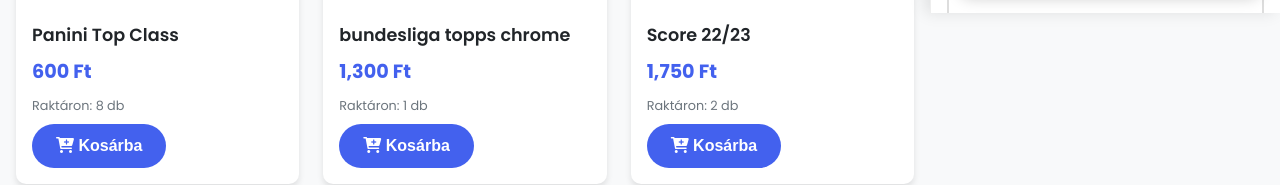
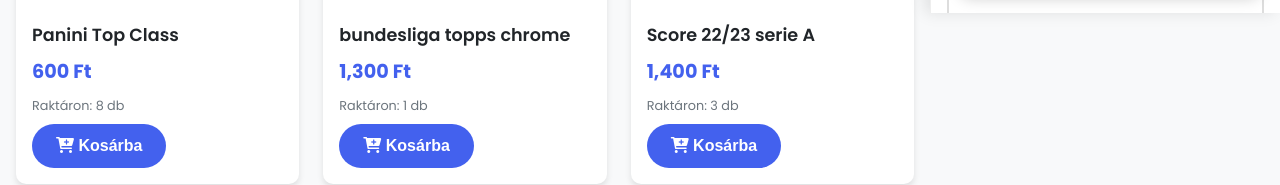
Before and after one commit to petykoweb/shop, a plain HTML site: page index.html in a window 1280 px wide. Shown: the part 787-972 px from the top of the page. Drawn offline with nearby package versions, Linux system fonts and the light colour scheme.

Commit message:
index.html

```diff
--- a/index.html
+++ b/index.html
@@ -1180,7 +1180,7 @@
                 //{ id: 10, name: "Nfl", price: 1900, stock: 1, image: "https://upload.wikimedia.org/wikipedia/en/thumb/a/a2/National_Football_League_logo.svg/175px-National_Football_League_logo.svg.png", category: "hockey" },
                 { id: 11, name: "bundesliga topps chrome", price: 1300, stock: 1, image: "https://encrypted-tbn3.gstatic.com/shopping?q=tbn:ANd9GcTu_SKgEnX6H7hawwuMy7t9nt0TIuKLqtkE6x3mhhpXVoDY2JWC_aX9Z0COTip1iZVrBjBjnCsCqHBEBPzE96O0Q0Fm6lBc6EFd2bK1nIfTDBxW3xee2uwk", category: "foci" },
 
-                { id: 12, name: "Score 22/23", price: 1750, stock: 2, image: "https://paninishop-16eb6.kxcdn.com/media/image/22/6c/67/panini-fifa-score-2022-23-retailbox_600x600.png", category: "foci" },
+                //{ id: 12, name: "Score 22/23 zöld", price: 1750, stock: 2, image: "https://paninishop-16eb6.kxcdn.com/media/image/22/6c/67/panini-fifa-score-2022-23-retailbox_600x600.png", category: "foci" },
 
                 { id: 13, name: "Score 22/23 serie A", price: 1400, stock: 3, image: "https://www.paninihungary.com/media/catalog/product/cache/2d16730310b7945c46ddd1ca513e3c42/b/u/bundle201445b10h20_0_1_1.jpg", category: "foci" },
                 //{ id: 16, name: "Donruss elite 22/23", price: 1850, stock: 1, image: "https://sportkartyabolt.hu/img/8974/20072/2022-23_Panini_Donruss-Elite_Soccer_RETAIL_pack.webp", category: "foci" },
@@ -1220,6 +1220,11 @@
                 { id: 38, name: "Podiem Real Madrid",price: 3700,stock: 1, image: "https://www.paniniportugal.com/media/blog/blog-ES/coleccionables/PODIUM/PODIUM_RMADRID_2021-22_MEGASOBRE.jpg", category: "foci", numbered: true },
 
                 { id: 39, name: "Laliga 2024/25",price: 700,stock: 15, image: "https://krakenshop.pl/images/lt521/3000-4000/Saszetka-Panini-La-Liga-Adrenalyn-L-2024-25-Karty-pilkarskie_%5B3162%5D_480.jpg", category: "foci", numbered: true },
+
+                { id: 40, name: "One Piece",price: 1900,stock: 5, image: "https://images.whatnot.com/fit-in/3840x0/filters:format(webp)/listings/0-A9C79E32-C8E0-4596-B9D5-D0D77DA461A4-2c5c8191-8912-4f28-9d1b-69c09832b6b2.jpeg", category: "film", numbered: true },
+
+                { id: 41, name: "Metal type stacking tin",price: 3950,stock: 1, image: "https://i.ebayimg.com/images/g/O2oAAOSweZFm50yw/s-l1200.jpg", category: "pokemon", numbered: true },
+
 
             ],
             coupons: {
```
